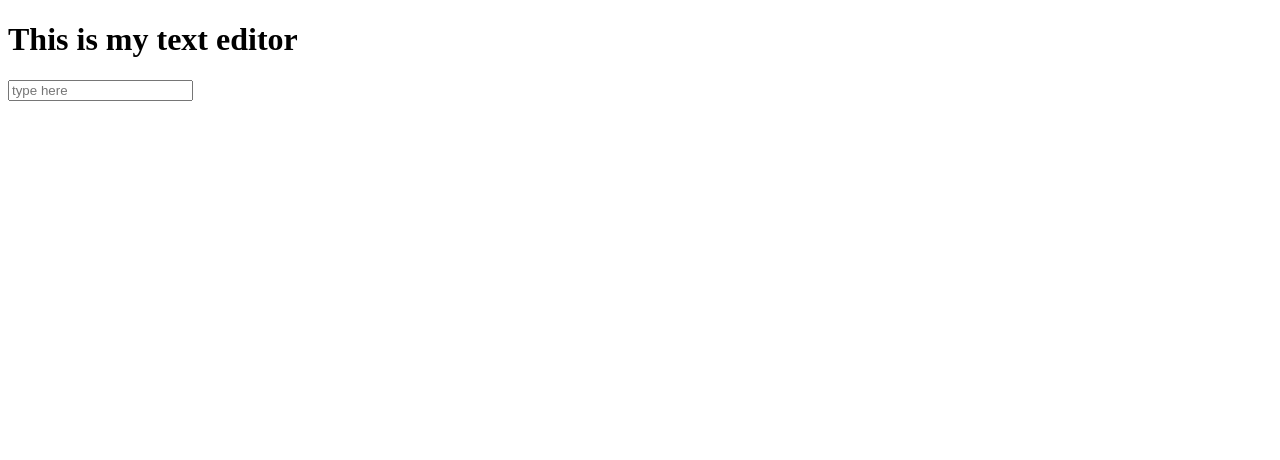
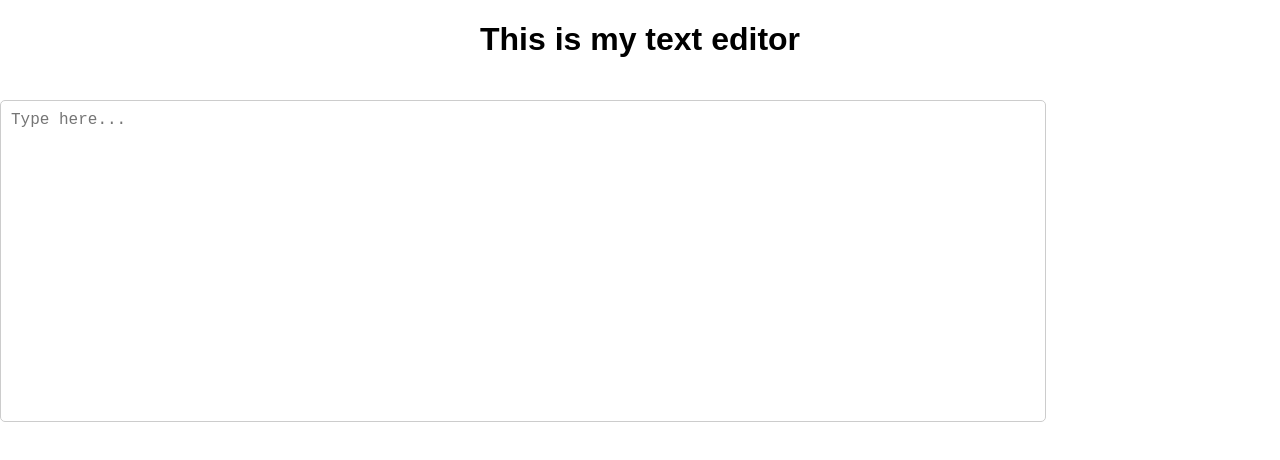
Before and after one commit to rishirajneupane/Delta-Web-Dev-Course, a plain HTML site: page javascript/customtextetEditor/index.html in a window 1280 px wide. Drawn offline with Linux system fonts and the light colour scheme.

Commit message:
modifying custom text editor

```diff
--- a/javascript/customtextetEditor/index.html
+++ b/javascript/customtextetEditor/index.html
@@ -3,15 +3,13 @@
 <head>
     <meta charset="UTF-8">
     <meta name="viewport" content="width=device-width, initial-scale=1.0">
-    <title>Text-Editor</title>
+    <title>Text Editor</title>
+    <link rel="stylesheet" href="./style.css">
 </head>
 <body>
 
     <h1>This is my text editor</h1>
-<input placeholder="type here" type="text" id="inp">
-
-
-
+    <textarea id="editor" placeholder="Type here..."></textarea>
 
     <script src="./script.js"></script>
 </body>
--- a/javascript/customtextetEditor/script.js
+++ b/javascript/customtextetEditor/script.js
@@ -1,7 +1,15 @@
-let input = document.querySelector("input");
-let h1 = document.querySelector("h1");
-input.addEventListener("input", function (evt) {
-//   evt.preventDefault();
-  console.log(input.value);
-  h1.innerText = input.value;
+document.addEventListener("DOMContentLoaded", () => {
+  const editor = document.getElementById("editor");
+  const h1 = document.querySelector("h1");
+
+  editor.addEventListener("input", () => {
+    h1.innerText = editor.value;
+    localStorage.setItem("editorText", editor.value);
+  });
+
+  const savedText = localStorage.getItem("editorText");
+  if (savedText) {
+    editor.value = savedText;
+    h1.innerText = savedText;
+  }
 });
--- /dev/null
+++ b/javascript/customtextetEditor/style.css
@@ -0,0 +1,20 @@
+body {
+    font-family: Arial, sans-serif;
+    margin: 0;
+    padding: 0;
+}
+
+h1 {
+    text-align: center;
+}
+
+#editor {
+    width: 80%;
+    height: 300px;
+    margin: 20px auto;
+    padding: 10px;
+    font-size: 16px;
+    border: 1px solid #ccc;
+    border-radius: 5px;
+    resize: none;
+}
```
